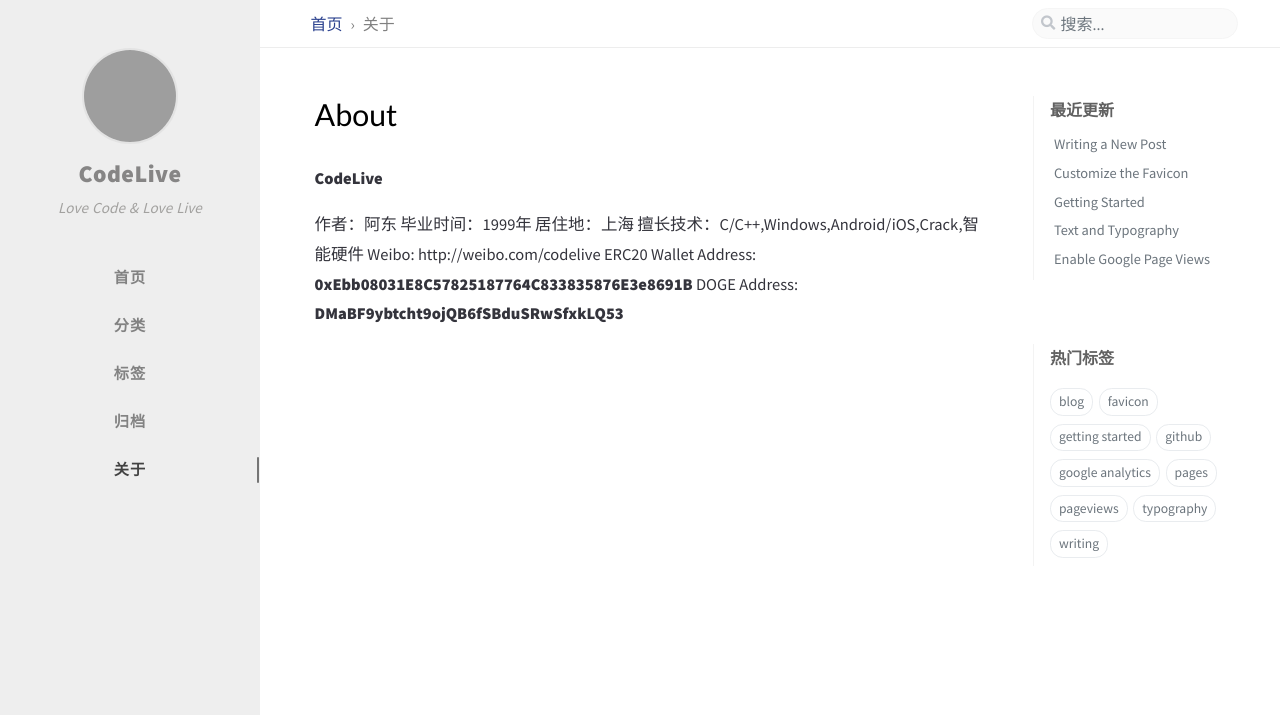
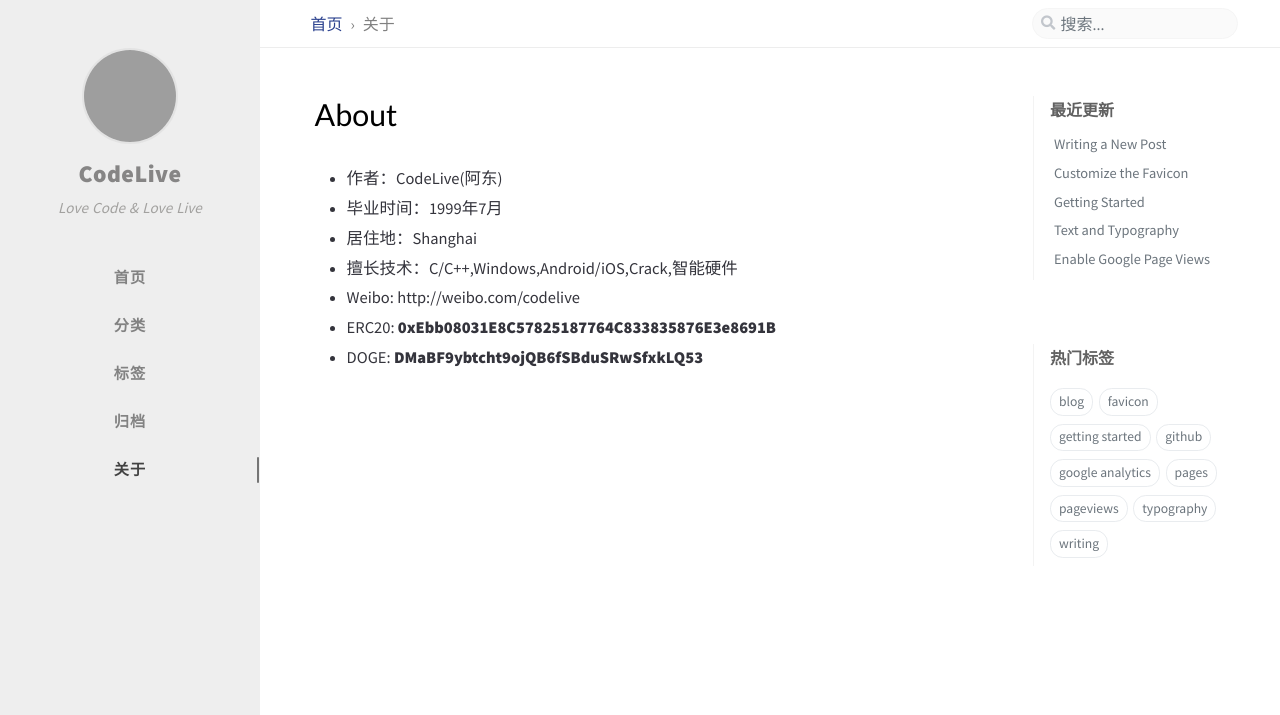
Before and after one commit to codelive/codelive.github.io, a plain HTML site: page about/index.html in a window 1280 px wide. Shown: the top 715 px of the page. Drawn offline with nearby package versions, Linux system fonts and the light colour scheme; some packages are replaced by stand-ins of ours; grey boxes are pictures that could not be loaded; a script that the page names is missing.

Commit message:
some changes.

```diff
--- a/about/index.html
+++ b/about/index.html
@@ -24,19 +24,19 @@
 <meta name="generator" content="Jekyll v4.2.1" />
 <meta property="og:title" content="About" />
 <meta property="og:locale" content="zh_CN" />
-<meta name="description" content="CodeLive" />
-<meta property="og:description" content="CodeLive" />
+<meta name="description" content="作者：CodeLive(阿东) 毕业时间：1999年7月 居住地：Shanghai 擅长技术：C/C++,Windows,Android/iOS,Crack,智能硬件 Weibo: http://weibo.com/codelive ERC20: 0xEbb08031E8C57825187764C833835876E3e8691B DOGE: DMaBF9ybtcht9ojQB6fSBduSRwSfxkLQ53" />
+<meta property="og:description" content="作者：CodeLive(阿东) 毕业时间：1999年7月 居住地：Shanghai 擅长技术：C/C++,Windows,Android/iOS,Crack,智能硬件 Weibo: http://weibo.com/codelive ERC20: 0xEbb08031E8C57825187764C833835876E3e8691B DOGE: DMaBF9ybtcht9ojQB6fSBduSRwSfxkLQ53" />
 <link rel="canonical" href="/about/" />
 <meta property="og:url" content="/about/" />
 <meta property="og:site_name" content="CodeLive" />
 <meta property="og:type" content="article" />
-<meta property="article:published_time" content="2022-01-10T11:44:00+08:00" />
+<meta property="article:published_time" content="2022-01-10T11:58:22+08:00" />
 <meta name="twitter:card" content="summary" />
 <meta property="twitter:title" content="About" />
 <meta name="twitter:site" content="@mynameisdongfa" />
 <meta name="google-site-verification" content="google_meta_tag_verification" />
 <script type="application/ld+json">
-{"name":"codelive","url":"/about/","@type":"WebSite","description":"CodeLive","headline":"About","dateModified":"2022-01-10T11:44:00+08:00","datePublished":"2022-01-10T11:44:00+08:00","sameAs":["https://twitter.com/mynameisdongfa","https://github.com/codelive"],"@context":"https://schema.org"}</script>
+{"name":"codelive","url":"/about/","@type":"WebSite","description":"作者：CodeLive(阿东) 毕业时间：1999年7月 居住地：Shanghai 擅长技术：C/C++,Windows,Android/iOS,Crack,智能硬件 Weibo: http://weibo.com/codelive ERC20: 0xEbb08031E8C57825187764C833835876E3e8691B DOGE: DMaBF9ybtcht9ojQB6fSBduSRwSfxkLQ53","headline":"About","dateModified":"2022-01-10T11:58:22+08:00","datePublished":"2022-01-10T11:58:22+08:00","sameAs":["https://twitter.com/mynameisdongfa","https://github.com/codelive"],"@context":"https://schema.org"}</script>
 <!-- End Jekyll SEO tag -->
 
 
@@ -513,15 +513,15 @@
 
 <!-- return -->
 
-<p><strong>CodeLive</strong></p>
-
-<p>作者：阿东
-毕业时间：1999年
-居住地：上海
-擅长技术：C/C++,Windows,Android/iOS,Crack,智能硬件
-Weibo: http://weibo.com/codelive
-ERC20 Wallet Address: <strong>0xEbb08031E8C57825187764C833835876E3e8691B</strong>
-DOGE Address: <strong>DMaBF9ybtcht9ojQB6fSBduSRwSfxkLQ53</strong></p>
+<ul>
+  <li>作者：CodeLive(阿东)</li>
+  <li>毕业时间：1999年7月</li>
+  <li>居住地：Shanghai</li>
+  <li>擅长技术：C/C++,Windows,Android/iOS,Crack,智能硬件</li>
+  <li>Weibo: http://weibo.com/codelive</li>
+  <li>ERC20: <strong>0xEbb08031E8C57825187764C833835876E3e8691B</strong></li>
+  <li>DOGE: <strong>DMaBF9ybtcht9ojQB6fSBduSRwSfxkLQ53</strong></li>
+</ul>
 
 
 
--- a/feed.xml
+++ b/feed.xml
@@ -4,7 +4,7 @@
   <id>/</id>
   <title>CodeLive</title>
   <subtitle>CodeLive' github pages.</subtitle>
-  <updated>2022-01-10T11:44:00+08:00</updated>
+  <updated>2022-01-10T11:58:22+08:00</updated>
   <author>
     <name>codelive</name>
     <uri>/</uri>
--- a/sw.js
+++ b/sw.js
@@ -1,6 +1,6 @@
 self.importScripts('/assets/js/data/swcache.js');
 
-const cacheName = 'chirpy-20220110.1144';
+const cacheName = 'chirpy-20220110.1158';
 
 function verifyDomain(url) {
   for (const domain of allowedDomains) {
```
Also changed, not shown: archives/index.html (+2 -2 lines), categories/index.html (+2 -2 lines), sitemap.xml (+4 -4 lines), tags/index.html (+2 -2 lines), 1 other file.
